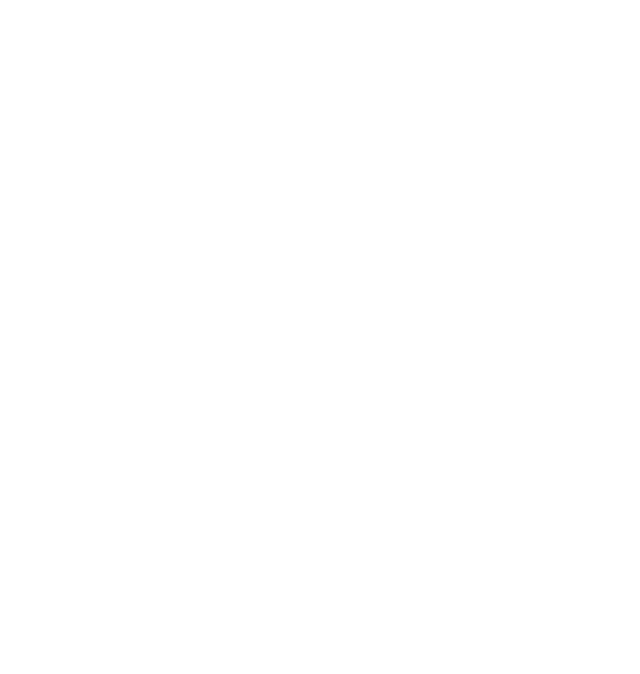
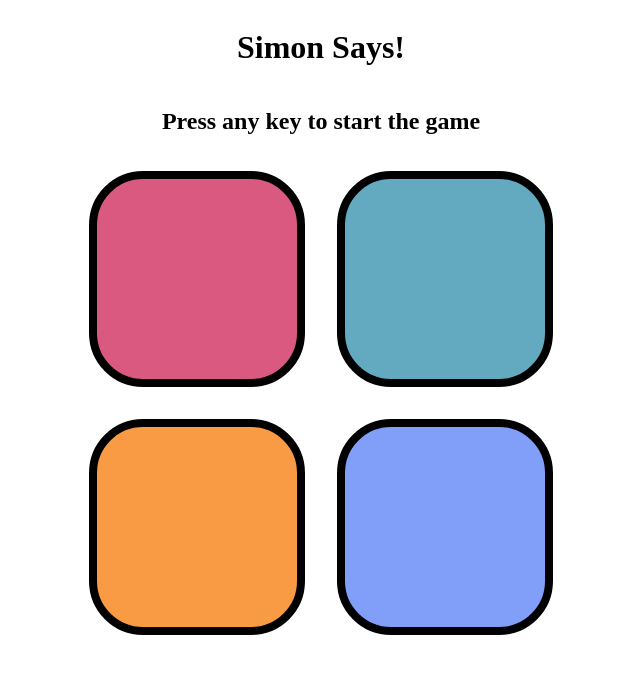
Before and after one commit to hridik-suresh/simonSaysDemo, a plain HTML site: page index.html in a window 1280 px wide. Shown: the whole page, without its empty margins (319-959 px from the left). Drawn offline with Linux system fonts and the light colour scheme.

Commit message:
some works are done on html and css file

```diff
--- a/index.html
+++ b/index.html
@@ -4,8 +4,25 @@
     <meta charset="UTF-8">
     <meta name="viewport" content="width=device-width, initial-scale=1.0">
     <title>Simon Says</title>
+    <link rel="stylesheet" href="style.css">
 </head>
 <body>
 
+    <h1>Simon Says!</h1>
+    <h2>Press any key to start the game</h2>
+    <div class="btnContainer">
+        <div class="miniContainer">
+            <div class="btn red"></div>
+            <div class="btn green"></div>
+        </div>
+        <div class="miniContainer">
+            <div class="btn yellow"></div>
+            <div class="btn blue"></div>
+        </div>
+    </div>
+
+
+    <script src="app.js"></script>
+
 </body>
 </html>
--- a/style.css
+++ b/style.css
@@ -1,5 +1,47 @@
-*{
-    margin: 0;
-    padding: 0;
-    box-sizing: border-box;
+
+body{
+    display: flex;
+    flex-direction: column;
+    align-items: center;
+    justify-content: center;
 }
+
+.btnContainer{
+    margin: auto;
+    display: flex;
+    flex-direction: column;
+}
+
+.miniContainer{
+    display: flex;
+    flex-direction: row;
+}
+
+.btn{
+    height: 200px;
+    width: 200px;
+    border-radius: 25%;
+    border: 8px solid black;
+    margin: 1rem;
+
+}
+
+.red{
+    background-color: #d95980;
+}
+.green{
+    background-color: #63aac0;
+}
+.yellow{
+    background-color: #f99b45;
+}
+.blue{
+    background-color: #819ff9;
+}
+
+.flash{
+    background-color: white;
+}
+.userFlash{
+    background-color: green;
+}
```
